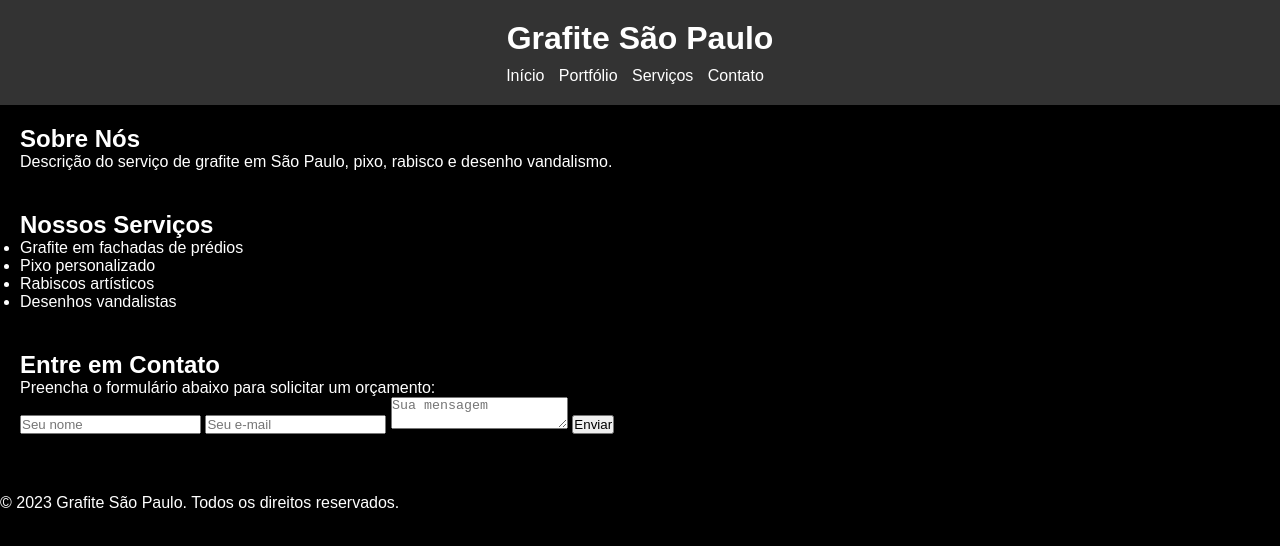
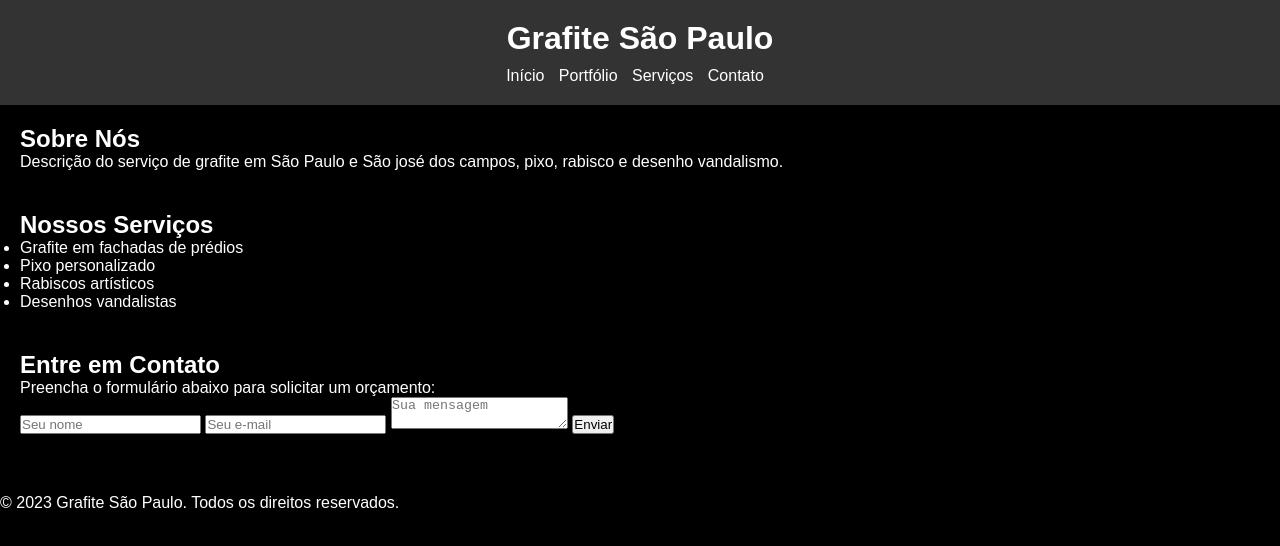
Before and after one commit to thCoders2/Gralixo, a plain HTML site: page index.html in a window 1280 px wide. Drawn offline with Linux system fonts and the light colour scheme.

Commit message:
Update index.html

```diff
--- a/index.html
+++ b/index.html
@@ -22,7 +22,7 @@
     <main>
         <section id="about">
             <h2>Sobre Nós</h2>
-            <p>Descrição do serviço de grafite em São Paulo, pixo, rabisco e desenho vandalismo.</p>
+            <p>Descrição do serviço de grafite em São Paulo e São josé dos campos, pixo, rabisco e desenho vandalismo.</p>
         </section>
 
         <section id="services">
```
